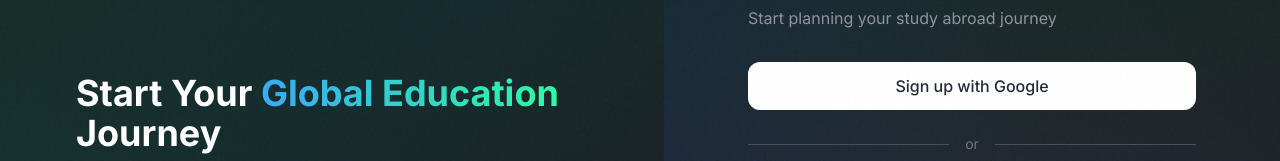
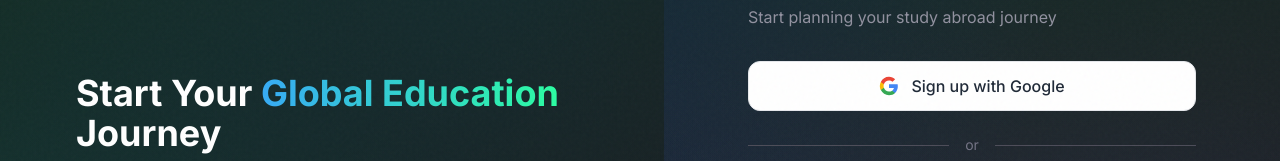
Before and after one commit to Broly2045/studypath-ai, a React (Vite) app in the folder frontend/: page /signup in a window 1280 px wide. Shown: the part 167-328 px from the top of the page. Built offline with nearby package versions, Linux system fonts and the light colour scheme; no server answers.

Commit message:
Google Icon while login and signup fix

```diff
--- a/frontend/src/pages/Login.jsx
+++ b/frontend/src/pages/Login.jsx
@@ -16,12 +16,9 @@
     setLoading(true);
 
     try {
-      // ✅ Just call login API (cookie is set by backend)
+      // Cookie-based login
       await authAPI.login({ email, password });
-
       toast.success('Welcome back!');
-
-      // ✅ Let AuthContext handle redirect based on /auth/me
       navigate('/dashboard', { replace: true });
     } catch (error) {
       toast.error(error.response?.data?.message || 'Login failed');
@@ -36,7 +33,6 @@
 
   return (
     <div className="min-h-screen flex">
-      {/* LEFT PANEL */}
       <div className="flex-1 flex items-center justify-center px-6 py-12">
         <motion.div
           initial={{ opacity: 0, x: -20 }}
@@ -59,12 +55,19 @@
             Continue your study abroad journey
           </p>
 
-          {/* Google */}
+          {/* Google Login Button (IDENTICAL STYLE) */}
           <button
             onClick={handleGoogleLogin}
-            className="w-full flex items-center justify-center gap-3 px-6 py-3 bg-white text-gray-800 font-medium rounded-xl hover:bg-gray-100 transition-colors mb-6"
+            className="w-full flex items-center justify-center gap-3 px-6 py-3 bg-white text-gray-800 font-medium rounded-xl border border-gray-200 hover:bg-gray-100 transition-colors mb-6"
           >
-            Continue with Google
+            <svg className="w-5 h-5" viewBox="0 0 24 24">
+              <path fill="#4285F4" d="M22.56 12.25c0-.78-.07-1.53-.2-2.25H12v4.26h5.92c-.26 1.37-1.04 2.53-2.21 3.31v2.77h3.57c2.08-1.92 3.28-4.74 3.28-8.09z"/>
+              <path fill="#34A853" d="M12 23c2.97 0 5.46-.98 7.28-2.66l-3.57-2.77c-.98.66-2.23 1.06-3.71 1.06-2.86 0-5.29-1.93-6.16-4.53H2.18v2.84C3.99 20.53 7.7 23 12 23z"/>
+              <path fill="#FBBC05" d="M5.84 14.09c-.22-.66-.35-1.36-.35-2.09s.13-1.43.35-2.09V7.07H2.18C1.43 8.55 1 10.22 1 12s.43 3.45 1.18 4.93l2.85-2.22.81-.62z"/>
+              <path fill="#EA4335" d="M12 5.38c1.62 0 3.06.56 4.21 1.64l3.15-3.15C17.45 2.09 14.97 1 12 1 7.7 1 3.99 3.47 2.18 7.07l3.66 2.84c.87-2.6 3.3-4.53 6.16-4.53z"/>
+            </svg>
+
+            <span>Continue with Google</span>
           </button>
 
           <div className="flex items-center gap-4 mb-6">
@@ -73,7 +76,7 @@
             <div className="flex-1 h-px bg-dark-700" />
           </div>
 
-          {/* Form */}
+          {/* Login Form */}
           <form onSubmit={handleSubmit} className="space-y-5">
             <div>
               <label className="block text-sm font-medium text-dark-300 mb-2">
--- a/frontend/src/pages/Signup.jsx
+++ b/frontend/src/pages/Signup.jsx
@@ -37,16 +37,8 @@
     setLoading(true);
 
     try {
-      // ✅ Create account (NO auto-login)
-      await authAPI.signup({
-        fullName,
-        email,
-        password,
-      });
-
+      await authAPI.signup({ fullName, email, password });
       toast.success('Account created successfully! Please log in.');
-
-      // ✅ Redirect to login (clean, predictable)
       navigate('/login', { replace: true });
     } catch (error) {
       toast.error(error.response?.data?.message || 'Signup failed');
@@ -56,7 +48,6 @@
   };
 
   const handleGoogleSignup = () => {
-    // Google OAuth handles login + cookie on backend
     window.location.href = authAPI.googleAuth();
   };
 
@@ -124,12 +115,19 @@
             Start planning your study abroad journey
           </p>
 
-          {/* Google Signup */}
+          {/* Google Signup Button (IDENTICAL TO LOGIN) */}
           <button
             onClick={handleGoogleSignup}
-            className="w-full flex items-center justify-center gap-3 px-6 py-3 bg-white text-gray-800 font-medium rounded-xl hover:bg-gray-100 transition-colors mb-6"
+            className="w-full flex items-center justify-center gap-3 px-6 py-3 bg-white text-gray-800 font-medium rounded-xl border border-gray-200 hover:bg-gray-100 transition-colors mb-6"
           >
-            Sign up with Google
+            <svg className="w-5 h-5" viewBox="0 0 24 24">
+              <path fill="#4285F4" d="M22.56 12.25c0-.78-.07-1.53-.2-2.25H12v4.26h5.92c-.26 1.37-1.04 2.53-2.21 3.31v2.77h3.57c2.08-1.92 3.28-4.74 3.28-8.09z"/>
+              <path fill="#34A853" d="M12 23c2.97 0 5.46-.98 7.28-2.66l-3.57-2.77c-.98.66-2.23 1.06-3.71 1.06-2.86 0-5.29-1.93-6.16-4.53H2.18v2.84C3.99 20.53 7.7 23 12 23z"/>
+              <path fill="#FBBC05" d="M5.84 14.09c-.22-.66-.35-1.36-.35-2.09s.13-1.43.35-2.09V7.07H2.18C1.43 8.55 1 10.22 1 12s.43 3.45 1.18 4.93l2.85-2.22.81-.62z"/>
+              <path fill="#EA4335" d="M12 5.38c1.62 0 3.06.56 4.21 1.64l3.15-3.15C17.45 2.09 14.97 1 12 1 7.7 1 3.99 3.47 2.18 7.07l3.66 2.84c.87-2.6 3.3-4.53 6.16-4.53z"/>
+            </svg>
+
+            <span>Sign up with Google</span>
           </button>
 
           <div className="flex items-center gap-4 mb-6">
```
